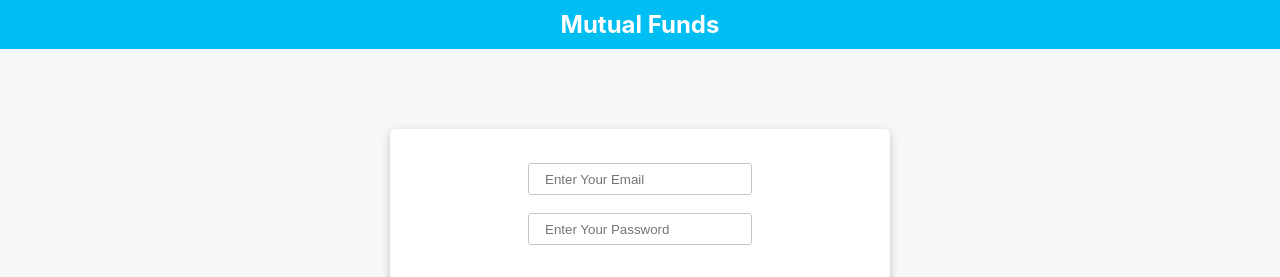
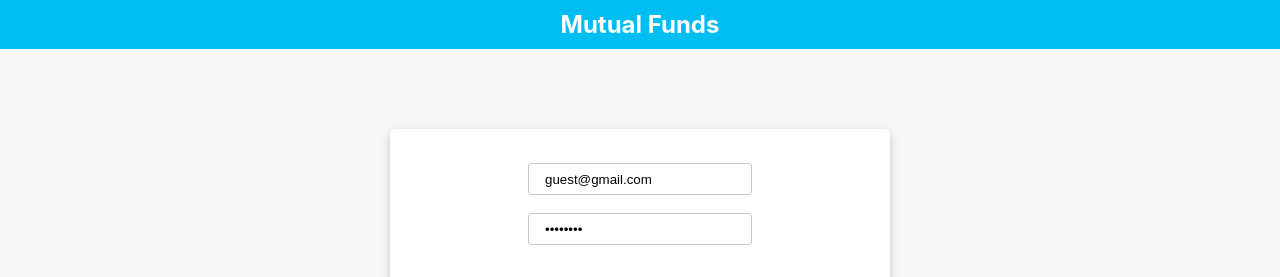
Before and after one commit to SachinMS4/edufund, a React (Create React App) app: page /signin in a window 1280 px wide. Shown: the top 277 px of the page. Built offline with nearby package versions, Linux system fonts and the light colour scheme; no server answers.

Commit message:
Default login creds

```diff
--- a/src/components/SignIn.js
+++ b/src/components/SignIn.js
@@ -33,6 +33,7 @@ function SignIn() {
           type="email"
           placeholder="Enter Your Email"
           ref={emailRef}
+          defaultValue="guest@gmail.com"
           required
         />
       </div>
@@ -41,6 +42,8 @@ function SignIn() {
           type="password"
           placeholder="Enter Your Password"
           ref={passwordRef}
+          defaultValue="12345678"
+          autoComplete="on"
           required
         />
       </div>
--- a/src/components/home/Profile.js
+++ b/src/components/home/Profile.js
@@ -87,6 +87,7 @@ function Profile() {
               ref={passwordRef}
               placeholder="Your Password"
               defaultValue={user.password}
+              autoComplete="on"
             />
           </div>
           <button>Update Profile</button>
--- a/src/features/userSlice.js
+++ b/src/features/userSlice.js
@@ -4,7 +4,7 @@ const initialState = {
   value: [
     {
       email: "guest@gmail.com",
-      password: "12345",
+      password: "12345678",
       dob: "10-03-2000",
       gender: "male",
       name: "Guest",
```
